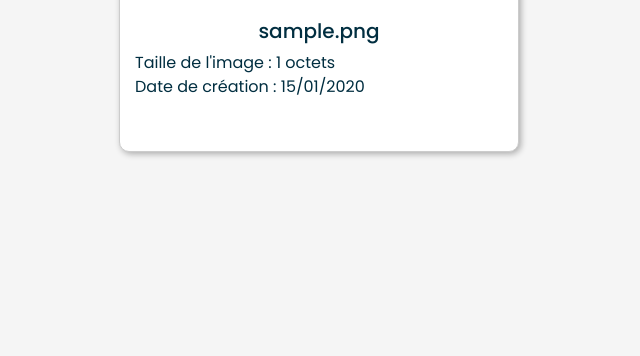
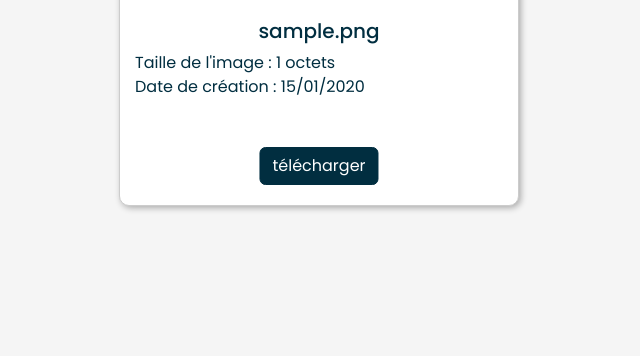
Before and after one commit to D-Seonay/ChatonsFichier, a Symfony app: template templates/dossier/index.html.twig in a window 1280 px wide. Shown: the part 444-800 px from the top of the page, without its empty margins (321-961 px from the left). Run offline with Twig, Linux system fonts and the light colour scheme; the template is opened without the code that fills it: most values are stand-ins (such as "Sample title", 1, 10 or a date in 2020); some libraries are stand-ins or nearby versions.

Commit message:
Add download button for file in dossier template

```diff
--- a/templates/dossier/index.html.twig
+++ b/templates/dossier/index.html.twig
@@ -37,6 +37,9 @@
 					Taille de l'image : {{ fichier.size }} octets <br>
 					Date de création : {{ fichier.ctime|date("d/m/Y") }}
 				</p>
+				<div>
+					<a href="{{ asset(fichier.pathname) }}" download="{{ fichier.filename }}" class="btn btn-primary">télécharger</a>
+				</div>
 			</div>
 		</div>
 
```
